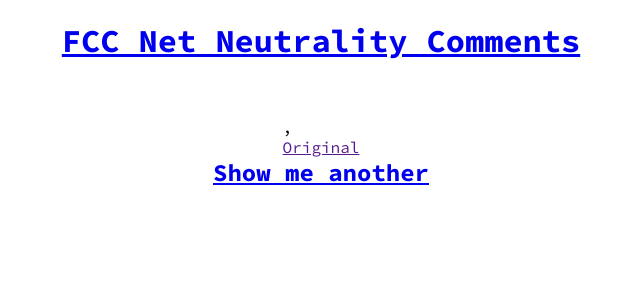
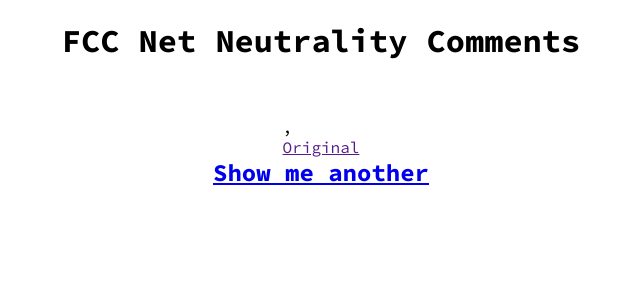
Before and after one commit to jjhuff/fcc-comments, a Python web app: template templates/index.html in a window 1280 px wide. Shown: the top 300 px of the page, without its empty margins (319-959 px from the left). Run offline with Jinja, Linux system fonts and the light colour scheme; the template is opened without the code that fills it, so the values that code supplies are empty.

Commit message:
No reason for the title to be a link

```diff
--- a/templates/index.html
+++ b/templates/index.html
@@ -61,7 +61,7 @@
         </script>
     </head>
     <body>
-        <h1 class='title'><a href="/">FCC Net Neutrality Comments</a></h1>
+        <h1 class='title'>FCC Net Neutrality Comments</h1>
 
         <div class='comment_container'>
             <div class='comment_wrapper'>
```
